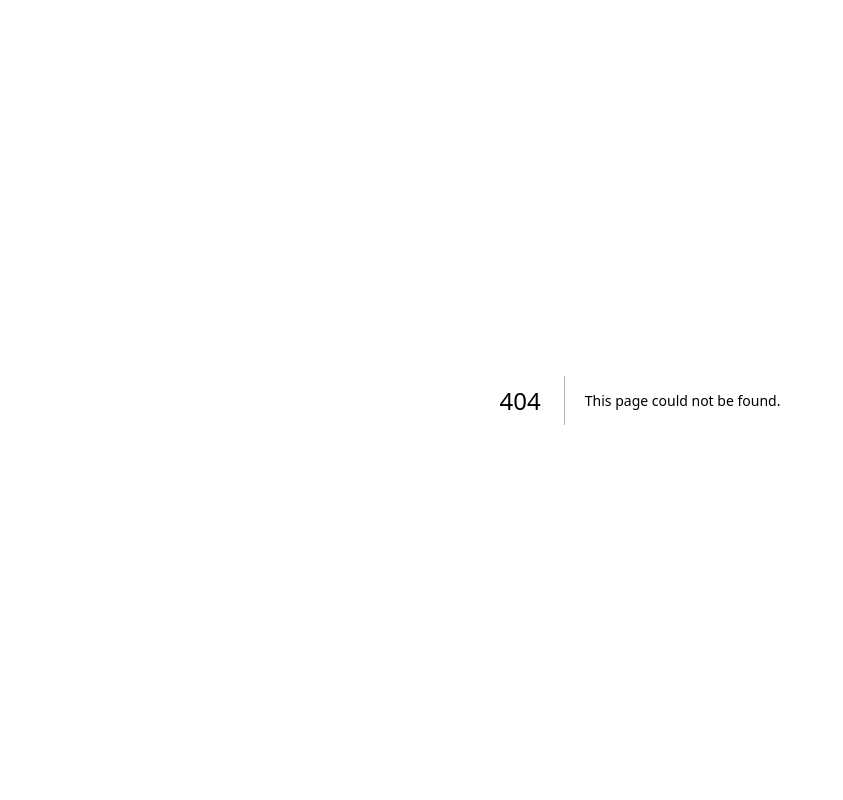
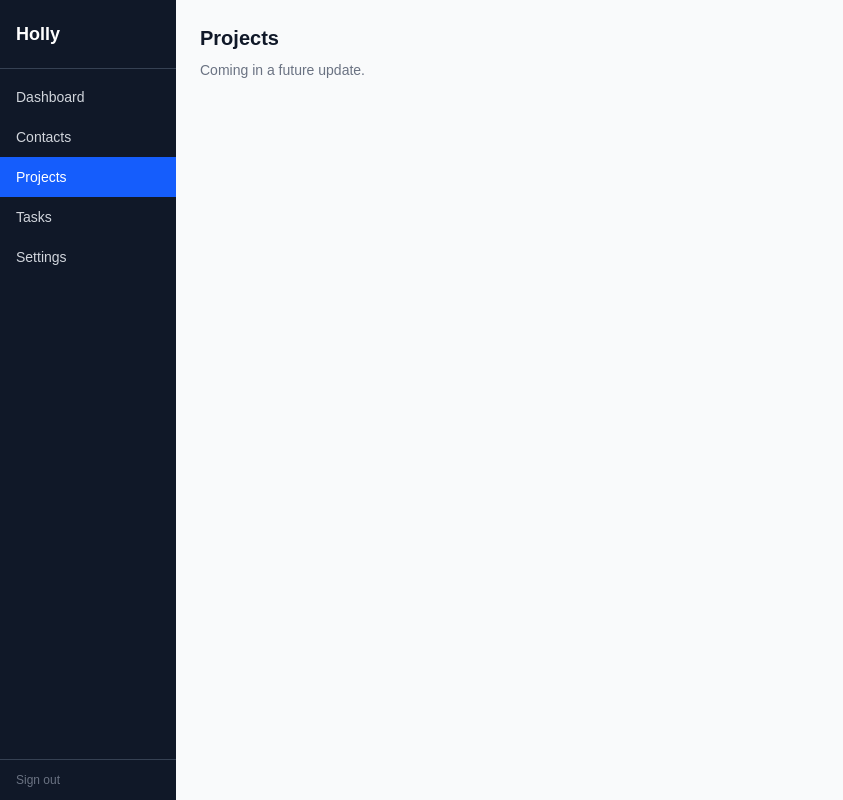
Before and after one commit to Vaelerian/holly-prm, a Next.js app: page /projects in a window 1280 px wide. Before the commit this address had no page. Shown: the whole page, without its empty margins (0-843 px from the left). Built offline with nearby package versions, Linux system fonts and the light colour scheme.

Commit message:
feat: add placeholder pages for Phase 2 routes

```diff
--- /dev/null
+++ b/app/(dashboard)/projects/page.tsx
@@ -0,0 +1,8 @@
+export default function ProjectsPage() {
+  return (
+    <div className="p-6">
+      <h1 className="text-xl font-semibold text-gray-900">Projects</h1>
+      <p className="text-sm text-gray-500 mt-2">Coming in a future update.</p>
+    </div>
+  )
+}
--- /dev/null
+++ b/app/(dashboard)/tasks/page.tsx
@@ -0,0 +1,8 @@
+export default function TasksPage() {
+  return (
+    <div className="p-6">
+      <h1 className="text-xl font-semibold text-gray-900">Tasks</h1>
+      <p className="text-sm text-gray-500 mt-2">Coming in a future update.</p>
+    </div>
+  )
+}
```
